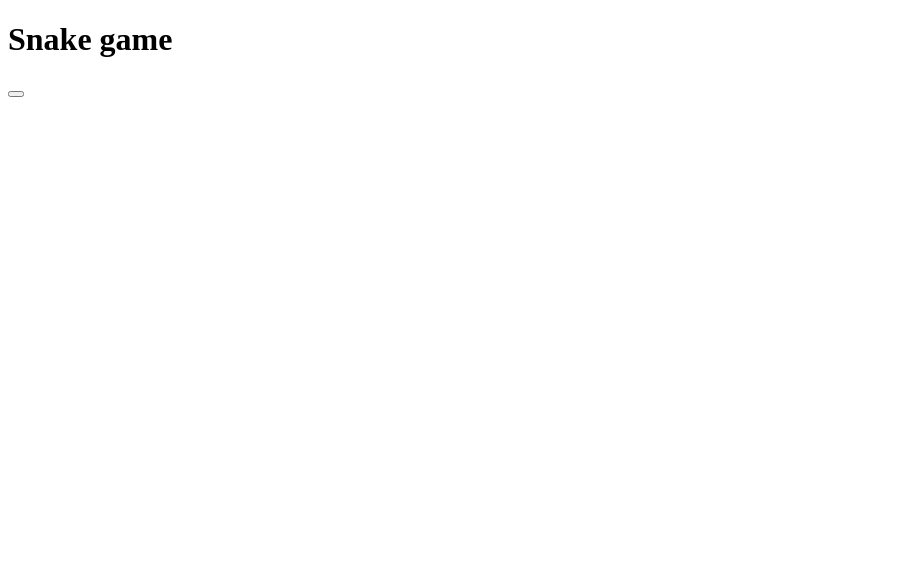
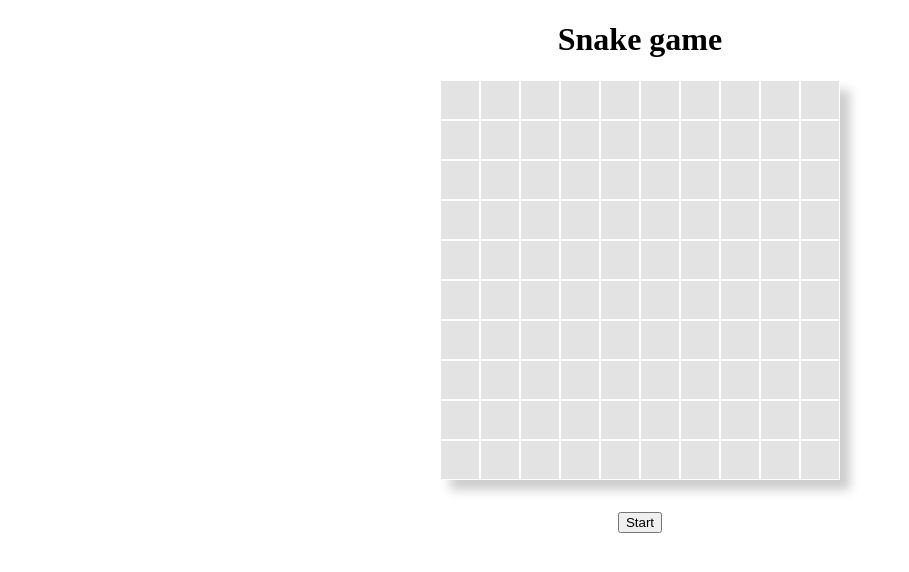
Before and after one commit to MaxFlower/snake-game, a website built with Vite: page src/index.html in a window 1280 px wide. Shown: the whole page, without its empty margins (0-909 px from the left). Built offline with nearby package versions, Linux system fonts and the light colour scheme.

Commit message:
feat: build the game field

```diff
--- a/src/index.html
+++ b/src/index.html
@@ -9,7 +9,7 @@
     <h1>Snake game</h1>
     <div id="field"></div>
     <div id="game-status"></div>
-    <button></button>
+    <button>Start</button>
     <script src="main.js"></script>
 </body>
 </html>
--- a/src/main.js
+++ b/src/main.js
@@ -1 +1,52 @@
 console.log('main.js loaded and executed');
+
+/**
+ * Define reusable DOM elements
+ * @type {HTMLElement}
+ */
+const field = document.getElementById('field');
+const gameStatus = document.getElementById('game-status');
+const gameBtn = document.querySelector('button');
+
+const FIELD_SIZE = 10;
+
+/**
+ *  Game state
+ *
+ *  @type cell {string: 'empty', 'apple', 'snake'}
+ *  virtualField {cell[][]}
+ */
+let virtualField = [];
+
+/**
+ * Create a virtual field array with empty state and draw cells
+ * @return {void}
+ */
+function initNewField() {
+    field.innerHTML = '';
+    virtualField = [];
+    for (let r = 0; r < FIELD_SIZE; r++) {
+        virtualField.push([]);
+        for (let c = 0; c < FIELD_SIZE; c++) {
+            const cell = document.createElement('div');
+            cell.classList.add('cell');
+            cell.dataset.row = r;
+            cell.dataset.col = c;
+            field.appendChild(cell);
+            virtualField[r].push('empty');
+        }
+    }
+}
+
+/**
+ * Game process
+ *
+ * 1. build the game field
+ * 2. put apple on the field randomly
+ * 3. put snake on the board randomly
+ * 4. add keyboard handler
+ * 5. check field changes and game status on tick
+ */
+
+
+initNewField(); // step 1
--- a/src/styles.css
+++ b/src/styles.css
@@ -0,0 +1,35 @@
+:root {
+   --cell-size-px: 40px;
+}
+
+body {
+    width: 100%;
+    height: 100vh;
+    margin: 0;
+    padding: 0;
+
+    display: flex;
+    flex-direction: column;
+    align-items: center;
+}
+
+#field {
+    height: calc(var(--cell-size-px)*10);
+    width: calc(var(--cell-size-px)*10);
+
+    display: flex;
+    flex-wrap: wrap;
+
+    box-shadow: 10px 10px 10px rgba(0,0,0, 0.2);
+    background-color: #e3e3e3;
+
+    margin-bottom: 32px;
+}
+
+#field .cell {
+    height: var(--cell-size-px);
+    width: var(--cell-size-px);
+
+    box-sizing: border-box;
+    border: 1px solid #fff;
+}
```
